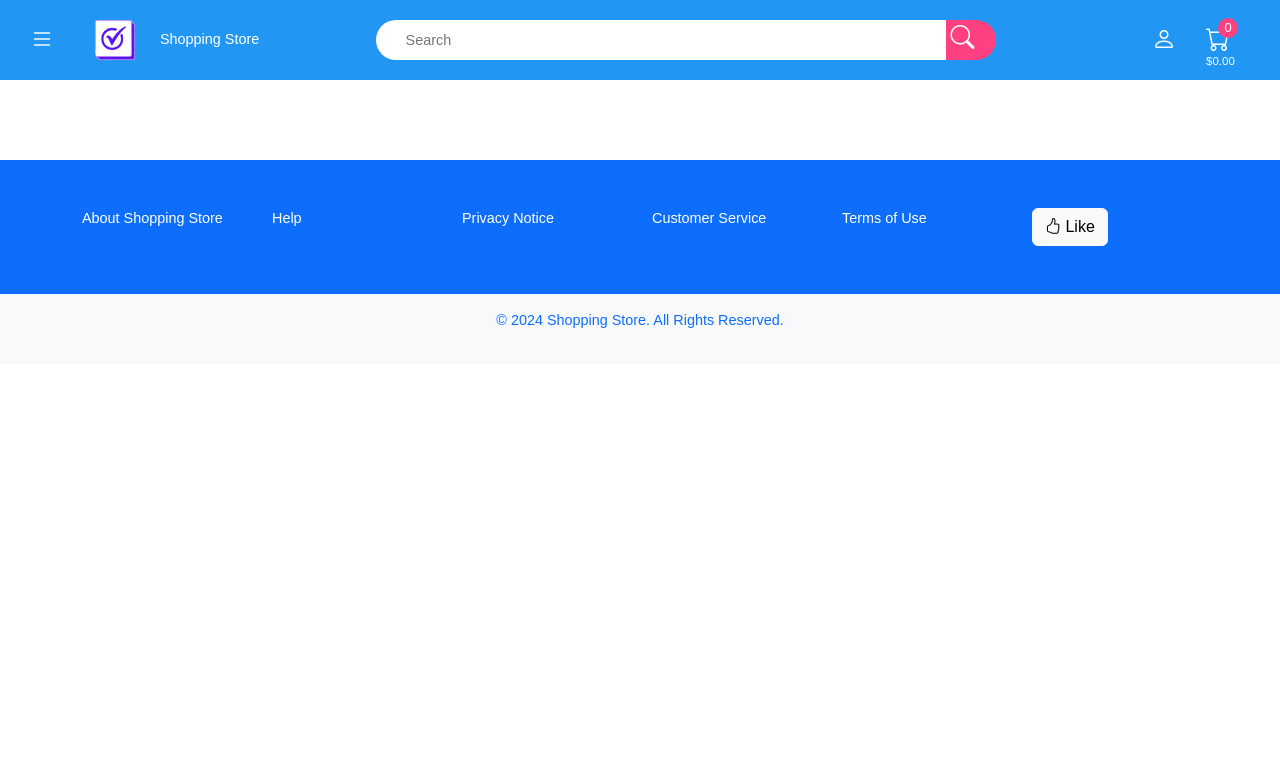
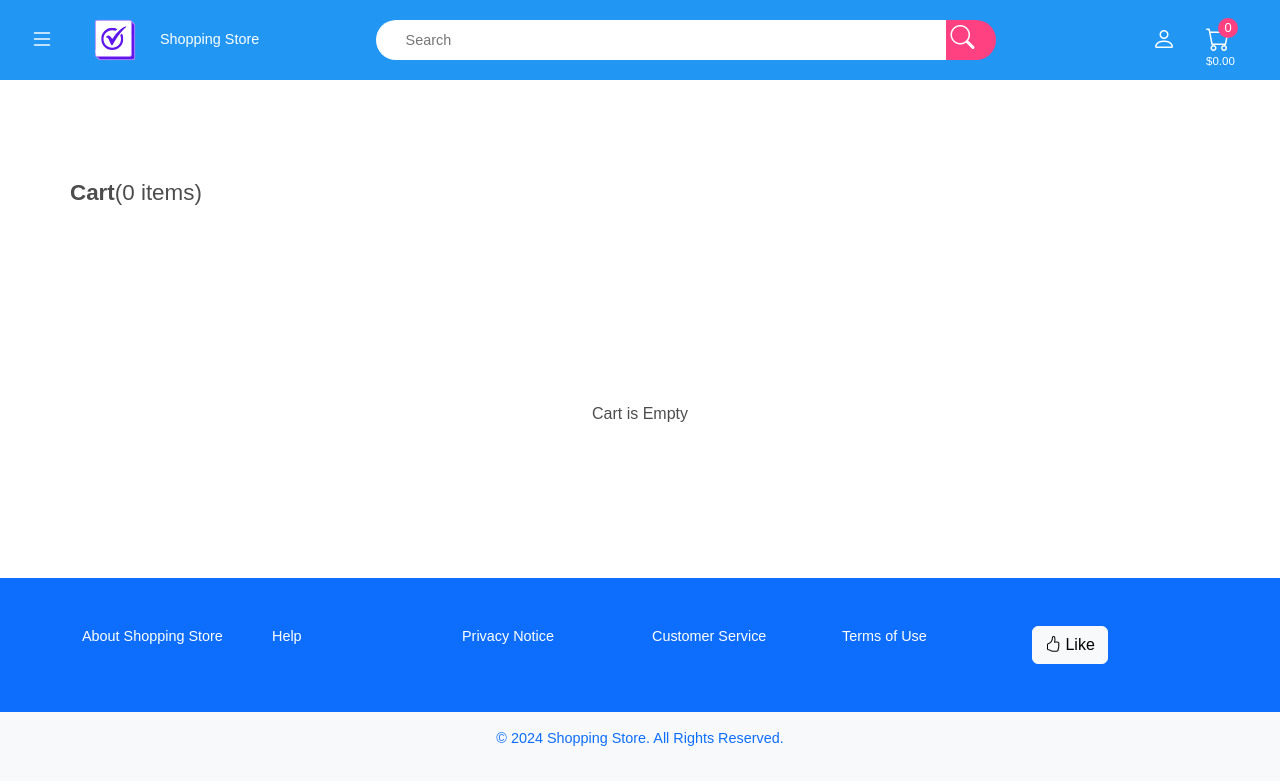
Before and after one commit to symokevo/shopping-store, an Angular app: page /cart in a window 1280 px wide. Before the commit this address led to /. Shown: the top 784 px of the page. Built offline with nearby package versions, Linux system fonts and the light colour scheme.

Commit message:
Create the Cart Page
- Create a new component called cart
- Create a new route for the cart page
- Add the cart page to the navigation bar
- Inject the CartService and declare three new variables for count, total and items

```diff
--- a/src/app/app.routes.ts
+++ b/src/app/app.routes.ts
@@ -1,7 +1,9 @@
 import { Routes } from '@angular/router';
 import { HomeComponent } from './pages/home/home.component';
+import { CartComponent } from './pages/cart/cart.component';
 
 export const routes: Routes = [
   { path: '', redirectTo: 'home', pathMatch: 'full' },
-  { path: 'home', component: HomeComponent}
+  { path: 'home', component: HomeComponent},
+  { path: 'cart', component: CartComponent }
 ];
--- /dev/null
+++ b/src/app/pages/cart/cart.component.html
@@ -0,0 +1,51 @@
+<div class="container py-5">
+  <header class="mb-4">
+    <strong>Cart</strong>({{ count() === 1 ? count() + " item" : count() + " items" }})
+  </header>
+  @if (count()) {
+    <main class="row g-4">
+      <div class="col-12 col-md-8">
+        <div class="card shadow-sm">
+          <div class="card-body">
+            <h5 class="card-title">
+              <strong>{{ count() === 1 ? count() + " item" : count() + " items" }}</strong>
+            </h5>
+            <p class="text-muted mb-4"><strong>Arrives by Wed, July 24</strong></p>
+            <div>
+              @for (item of items(); track item.id) {
+                <h3>{{ item.name }}</h3>
+              }
+            </div>
+          </div>
+        </div>
+      </div>
+      <aside class="col-12 col-md-4">
+        <div class="card shadow-sm">
+          <div class="card-body">
+            <button class="btn btn-primary btn-block mb-3">
+              <strong>Continue to Checkout</strong>
+            </button>
+            <div class="d-flex justify-content-between mb-2">
+              <div>
+                <strong>Subtotal</strong>({{ count() === 1 ? count() + " item" : count() + " items" }})
+              </div>
+              <div>${{ total() }}</div>
+            </div>
+            <div class="d-flex justify-content-between mb-2">
+              <div><strong>Taxes</strong></div>
+              <div>Calculated at checkout</div>
+            </div>
+            <div class="d-flex justify-content-between">
+              <div><strong>Estimated Total</strong></div>
+              <div class="fw-bold">${{ total() }}</div>
+            </div>
+          </div>
+        </div>
+      </aside>
+    </main>
+  }
+</div>
+
+@if(!count()) {
+  <div class="text-center py-5">Cart is Empty</div>
+}
--- /dev/null
+++ b/src/app/pages/cart/cart.component.scss
@@ -0,0 +1,63 @@
+.container {
+  padding: 10px;
+  padding-top: 40px;
+  @media (min-width: 760px) {
+    padding: 0px 200px;
+    padding-top: 40px;
+  }
+}
+
+.text-center {
+  width: 100%;
+  display: flex;
+  align-items: center;
+  justify-content: center;
+  text-align: center;
+  padding: 80px;
+}
+
+header {
+  font-size: 1.4em;
+  cursor: default;
+}
+
+main {
+  width: 100%;
+  padding: 40px 0px;
+  cursor: default;
+}
+
+.card {
+  border-radius: 10px;
+  padding: 40px;
+}
+
+.card-title {
+  padding-bottom: 0px;
+}
+
+.text-muted {
+  font-size: 0.8em;
+  padding-top: 30px;
+  padding-bottom: 20px;
+}
+
+.btn {
+  width: 100%;
+  height: 36px;
+  border-radius: 30px;
+  cursor: pointer;
+  outline: none;
+}
+
+.value-pair {
+  display: flex;
+  justify-content: space-between;
+}
+
+.mb-2, .mb-3, .mb-4, .py-5 {
+  margin-bottom: 0.5rem !important;
+  margin-bottom: 1rem !important;
+  margin-bottom: 1.5rem !important;
+  padding: 3rem 0 !important;
+}
--- /dev/null
+++ b/src/app/pages/cart/cart.component.ts
@@ -0,0 +1,18 @@
+import { Component, computed } from '@angular/core';
+import { CartService } from '../../services/cart.service';
+
+@Component({
+  selector: 'app-cart',
+  standalone: true,
+  imports: [],
+  templateUrl: './cart.component.html',
+  styleUrl: './cart.component.scss'
+})
+export class CartComponent {
+  constructor(private cartService: CartService) {}
+
+  count = computed(() => this.cartService.cart().count);
+  total = computed(() => this.cartService.cart().total);
+  items = computed(() => this.cartService.cart().items);
+
+}
```
Also changed, not shown: 1 other file (tests, documents, lock files or other folders).
